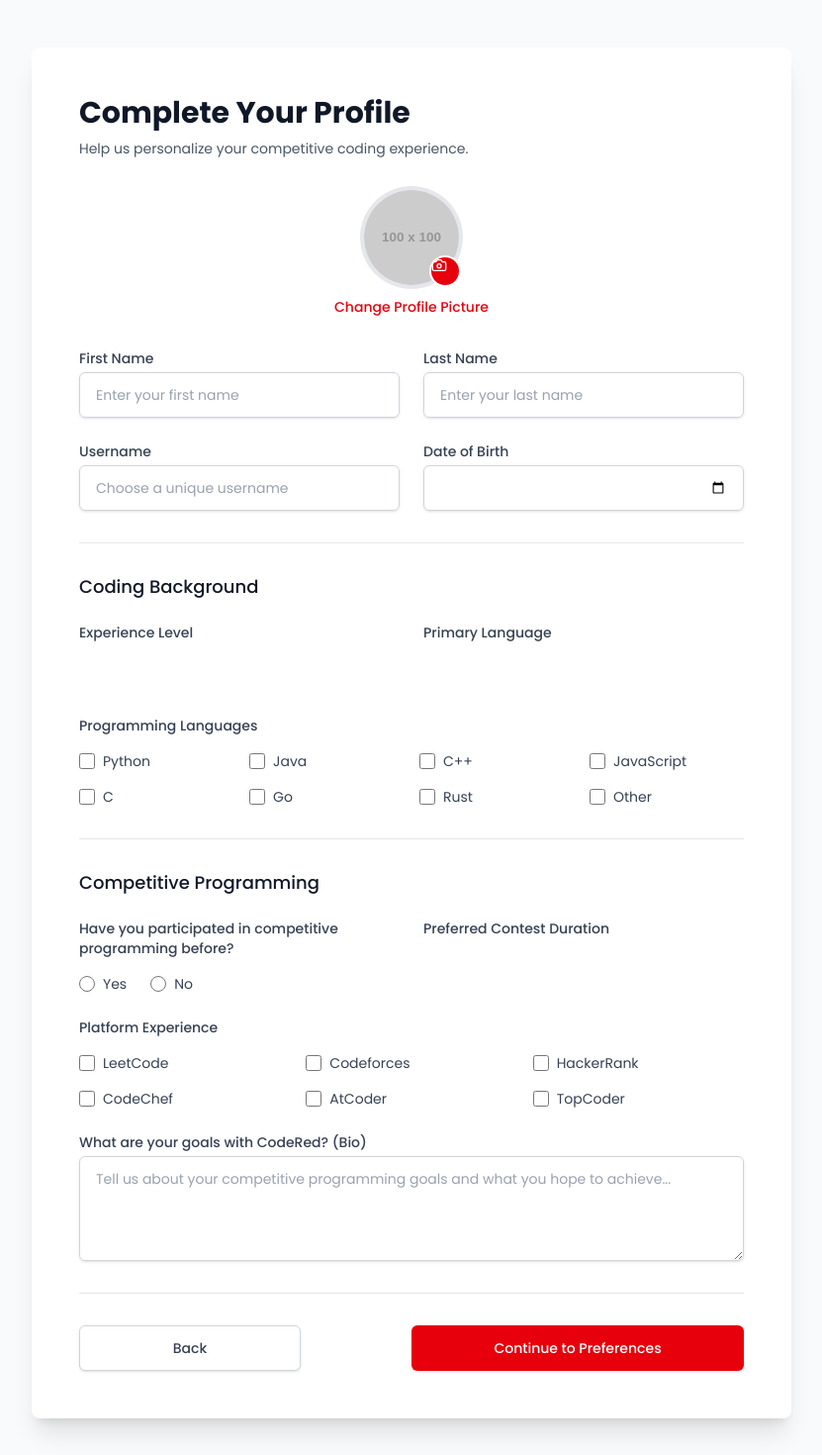
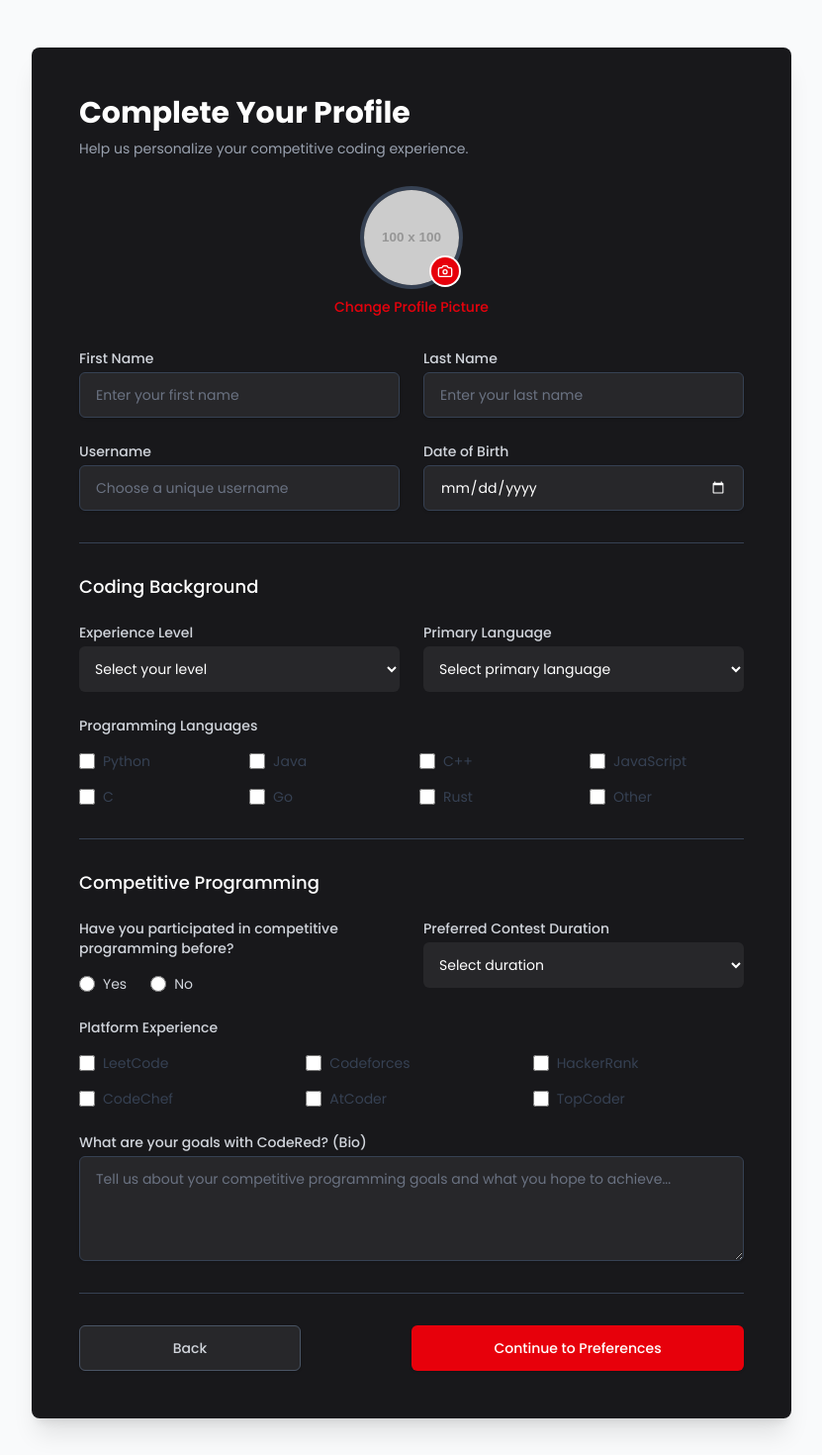
Before and after one commit to Ashu-Arudia/CodeRed, a Next.js app in the folder client/: page /profile in a window 1280 px wide. Shown: the top 1470 px of the page at 99% size, without its empty margins (224-1055 px from the left). Built offline with nearby package versions, Linux system fonts and the light colour scheme.

Commit message:
changes in the home and login

```diff
--- a/client/src/app/login/page.tsx
+++ b/client/src/app/login/page.tsx
@@ -11,6 +11,14 @@ import {
   Zap,
   Users,
 } from "lucide-react";
+
+import { Metal_Mania } from "next/font/google";
+import { useRouter } from "next/navigation";
+
+const metalMania = Metal_Mania({
+  subsets: ["latin"],
+  weight: "400",
+});
 
 
 const GoogleIcon = () => (
@@ -154,17 +162,7 @@ export default function LoginPage() {
   };
 
   return (
-    <div className="min-h-screen bg-gray-950 text-gray-100 flex items-center justify-center p-4">
-      <div
-        className="absolute inset-0 bg-cover bg-center opacity-10"
-        style={{
-          backgroundImage:
-            'url("https://images.unsplash.com/photo-1549605335-d226a1170669?q=80&w=2940&auto=format&fit=crop&ixlib-rb-4.0.3&ixid=M3wxMjA3fDB8MHxwaG90by1wYWdlfHx8fGVufDB8fHx8fA%3D%3D")',
-          backgroundBlendMode: "multiply",
-        }}
-      ></div>
-      <div className="absolute inset-0 bg-gradient-to-br from-red-900/10 via-transparent to-black/50 z-0"></div>
-
+    <div className="min-h-screen bg-white text-gray-100 flex items-center justify-center p-4">
       <div className="relative z-10 grid grid-cols-1 lg:grid-cols-2 bg-gray-900/90 backdrop-blur-md rounded-xl shadow-2xl overflow-hidden max-w-6xl w-full">
         {/* Left Section - Marketing Content */}
         <div className="bg-red-800/10 p-8 md:p-12 lg:p-16 flex flex-col justify-between relative overflow-hidden">
@@ -172,11 +170,12 @@ export default function LoginPage() {
           <div className="absolute bottom-1/4 right-1/4 w-80 h-80 bg-blue-600/10 rounded-full mix-blend-multiply filter blur-xl animate-blob animation-delay-2000 opacity-50"></div>
 
           <div>
-            <div className="flex items-center text-red-500 text-2xl font-bold mb-6">
-              <span className="w-8 h-8 bg-red-600 rounded-md flex items-center justify-center text-white mr-2 text-lg font-bold">
-                &lt;/&gt;
-              </span>
-              CodeRed
+            <div className="flex items-center  text-2xl font-bold mb-6">
+              <div
+                className={`flex gap-2 text-4xl px-1 ${metalMania.className} relative`}
+              >
+                Code <p className="text-red-600">Red </p>
+              </div>
             </div>
             <h1 className="text-3xl md:text-4xl font-extrabold text-white mb-4 leading-tight">
               The ultimate competitive coding platform where developers sharpen
@@ -215,7 +214,7 @@ export default function LoginPage() {
         </div>
 
         {/* Right Section - Login Form */}
-        <div className="p-8 md:p-12 lg:p-16 bg-gray-800 flex flex-col justify-center">
+        <div className="p-8 md:p-12 lg:p-16 bg-zinc-800 flex flex-col justify-center">
           <h2 className="text-3xl font-bold text-white mb-2">
             {isLogin ? "Welcome Back" : "Create Account"}
           </h2>
--- a/client/src/app/profile/page.tsx
+++ b/client/src/app/profile/page.tsx
@@ -137,12 +137,14 @@ export default function CompleteProfilePage() {
       </div>
 
       <div className="min-h-screen bg-gray-50 flex items-center justify-center py-12 px-4 sm:px-6 lg:px-8">
-        <div className="max-w-3xl w-full bg-white p-8 md:p-12 shadow-xl rounded-lg">
+       <div className="max-w-3xl w-full bg-zinc-900 p-8 md:p-12 shadow-xl rounded-lg">
   <div>
-            <h2 className="text-3xl font-extrabold text-gray-900">
+    {/* Corrected: Text color changed to white for high contrast */}
+    <h2 className="text-3xl font-extrabold text-white">
       Complete Your Profile
     </h2>
-            <p className="mt-2 text-sm text-gray-600">
+    {/* Corrected: Text color changed to light gray */}
+    <p className="mt-2 text-sm text-gray-400">
       Help us personalize your competitive coding experience.
     </p>
   </div>
@@ -151,7 +153,7 @@ export default function CompleteProfilePage() {
   <div className="mt-8 flex flex-col items-center">
     <div className="relative">
       <img
-                className="h-24 w-24 rounded-full object-cover ring-4 ring-gray-200"
+        className="h-24 w-24 rounded-full object-cover ring-4 ring-gray-700" // Corrected: Ring color made visible
         src={
           profilePhotoPreview ||
           "https://placehold.co/100x100/E2E8F0/A0AEC0?text=User"
@@ -160,7 +162,7 @@ export default function CompleteProfilePage() {
       />
       <label
         htmlFor="profile-photo-input"
-                className="absolute bottom-0 right-0 block h-7 w-7 rounded-full bg-red-600 text-white items-center justify-center ring-2 ring-white cursor-pointer"
+        className="absolute bottom-0 right-0 flex h-7 w-7 rounded-full bg-red-600 text-white items-center justify-center ring-2 ring-white cursor-pointer" // Corrected: Added 'flex' to center icon
       >
         <Camera size={16} />
         <input
@@ -188,7 +190,7 @@ export default function CompleteProfilePage() {
       <div>
         <label
           htmlFor="first-name"
-                  className="block text-sm font-medium text-gray-700"
+          className="block text-sm font-medium text-gray-300" // Corrected: Label color
         >
           First Name
         </label>
@@ -199,13 +201,14 @@ export default function CompleteProfilePage() {
           value={firstName}
           onChange={(e) => setFirstName(e.target.value)}
           placeholder="Enter your first name"
-                  className="mt-1 block w-full px-4 py-3 border border-gray-300 rounded-md shadow-sm placeholder-gray-400 focus:outline-none focus:ring-red-500 focus:border-red-500 sm:text-sm"
+          // Corrected: Added dark bg, light text, dark border, and dark placeholder
+          className="mt-1 block w-full px-4 py-3 bg-zinc-800 text-white border border-gray-700 rounded-md shadow-sm placeholder-gray-500 focus:outline-none focus:ring-red-500 focus:border-red-500 sm:text-sm"
         />
       </div>
       <div>
         <label
           htmlFor="last-name"
-                  className="block text-sm font-medium text-gray-700"
+          className="block text-sm font-medium text-gray-300" // Corrected: Label color
         >
           Last Name
         </label>
@@ -216,13 +219,14 @@ export default function CompleteProfilePage() {
           value={lastName}
           onChange={(e) => setLastName(e.target.value)}
           placeholder="Enter your last name"
-                  className="mt-1 block w-full px-4 py-3 border border-gray-300 rounded-md shadow-sm placeholder-gray-400 focus:outline-none focus:ring-red-500 focus:border-red-500 sm:text-sm"
+          // Corrected: Added dark bg, light text, dark border, and dark placeholder
+          className="mt-1 block w-full px-4 py-3 bg-zinc-800 text-white border border-gray-700 rounded-md shadow-sm placeholder-gray-500 focus:outline-none focus:ring-red-500 focus:border-red-500 sm:text-sm"
         />
       </div>
       <div>
         <label
           htmlFor="username"
-                  className="block text-sm font-medium text-gray-700"
+          className="block text-sm font-medium text-gray-300" // Corrected: Label color
         >
           Username
         </label>
@@ -233,38 +237,42 @@ export default function CompleteProfilePage() {
           value={username}
           onChange={(e) => setUsername(e.target.value)}
           placeholder="Choose a unique username"
-                  className="mt-1 block w-full px-4 py-3 border border-gray-300 rounded-md shadow-sm placeholder-gray-400 focus:outline-none focus:ring-red-500 focus:border-red-500 sm:text-sm"
+          // Corrected: Added dark bg, light text, dark border, and dark placeholder
+          className="mt-1 block w-full px-4 py-3 bg-zinc-800 text-white border border-gray-700 rounded-md shadow-sm placeholder-gray-500 focus:outline-none focus:ring-red-500 focus:border-red-500 sm:text-sm"
         />
       </div>
       <div className="relative">
         <label
           htmlFor="dob"
-                  className="block text-sm font-medium text-gray-700"
+          className="block text-sm font-medium text-gray-300" // Corrected: Label color
         >
           Date of Birth
         </label>
         <input
-                  type="date" // Changed to type="date" for better UX
+          type="date" // This automatically provides a calendar picker
           name="dob"
           id="dob"
           value={dob}
           onChange={(e) => setDob(e.target.value)}
           placeholder="mm/dd/yyyy"
-                  className="mt-1 block w-full px-4 py-3 border border-gray-300 rounded-md shadow-sm placeholder-gray-400 focus:outline-none focus:ring-red-500 focus:border-red-500 sm:text-sm"
+          // Corrected: Added dark bg, light text, dark border.
+          // Note: [color-scheme:dark] hints to the browser to use a dark calendar
+          className="mt-1 block w-full px-4 py-3 bg-zinc-800 text-white border border-gray-700 rounded-md shadow-sm placeholder-gray-500 focus:outline-none focus:ring-red-500 focus:border-red-500 sm:text-sm [color-scheme:dark]"
         />
       </div>
     </div>
 
     {/* Coding Background */}
-            <div className="border-t border-gray-200 pt-8">
-              <h3 className="text-lg font-medium leading-6 text-gray-900">
+    {/* Corrected: Border color */}
+    <div className="border-t border-gray-700 pt-8">
+      <h3 className="text-lg font-medium leading-6 text-white"> {/* Corrected: Text color */}
         Coding Background
       </h3>
       <div className="mt-6 grid grid-cols-1 md:grid-cols-2 gap-6">
         <div>
           <label
             htmlFor="experience-level"
-                    className="block text-sm font-medium text-gray-700"
+            className="block text-sm font-medium text-gray-300" // Corrected: Label color
           >
             Experience Level
           </label>
@@ -273,7 +281,8 @@ export default function CompleteProfilePage() {
             name="experience-level"
             value={experienceLevel}
             onChange={(e) => setExperienceLevel(e.target.value)}
-                    className="mt-1 block w-full pl-3 pr-10 py-3 text-base border-gray-300 focus:outline-none focus:ring-red-500 focus:border-red-500 sm:text-sm rounded-md"
+            // Corrected: Added dark bg, light text, dark border
+            className="mt-1 block w-full pl-3 pr-10 py-3 text-base bg-zinc-800 text-white border-gray-700 focus:outline-none focus:ring-red-500 focus:border-red-500 sm:text-sm rounded-md"
           >
             <option value="" disabled>
               Select your level
@@ -287,7 +296,7 @@ export default function CompleteProfilePage() {
         <div>
           <label
             htmlFor="primary-language"
-                    className="block text-sm font-medium text-gray-700"
+            className="block text-sm font-medium text-gray-300" // Corrected: Label color
           >
             Primary Language
           </label>
@@ -296,7 +305,8 @@ export default function CompleteProfilePage() {
             name="primary-language"
             value={primaryLanguage}
             onChange={(e) => setPrimaryLanguage(e.target.value)}
-                    className="mt-1 block w-full pl-3 pr-10 py-3 text-base border-gray-300 bg-zinc-00 focus:outline-none focus:ring-red-500 focus:border-red-500 sm:text-sm rounded-md"
+            // Corrected: Removed 'bg-zinc-00', added dark bg, light text, dark border
+            className="mt-1 block w-full pl-3 pr-10 py-3 text-base bg-zinc-800 text-white border-gray-700 focus:outline-none focus:ring-red-500 focus:border-red-500 sm:text-sm rounded-md"
           >
             <option value="" disabled>
               Select primary language
@@ -313,10 +323,11 @@ export default function CompleteProfilePage() {
         </div>
       </div>
       <div className="mt-6">
-                <label className="block text-sm font-medium text-gray-700">
+        <label className="block text-sm font-medium text-gray-300"> {/* Corrected: Label color */}
           Programming Languages
         </label>
-                <div className="mt-4 grid grid-cols-2 md:grid-cols-4 gap-4">
+        {/* Assuming <Checkbox> component's internal labels are styled correctly or this label is enough */}
+        <div className="mt-4 grid grid-cols-2 md:grid-cols-4 gap-4 text-gray-300">
           <Checkbox
             id="lang-python"
             label="Python"
@@ -370,13 +381,14 @@ export default function CompleteProfilePage() {
     </div>
 
     {/* Competitive Programming */}
-            <div className="border-t border-gray-200 pt-8">
-              <h3 className="text-lg font-medium leading-6 text-gray-900">
+    {/* Corrected: Border color */}
+    <div className="border-t border-gray-700 pt-8">
+      <h3 className="text-lg font-medium leading-6 text-white"> {/* Corrected: Text color */}
         Competitive Programming
       </h3>
       <div className="mt-6 grid grid-cols-1 md:grid-cols-2 gap-6">
         <div>
-                  <label className="block text-sm font-medium text-gray-700">
+          <label className="block text-sm font-medium text-gray-300"> {/* Corrected: Label color */}
             Have you participated in competitive programming before?
           </label>
           <fieldset className="mt-4">
@@ -388,11 +400,11 @@ export default function CompleteProfilePage() {
                   type="radio"
                   value="yes"
                   onChange={(e) => setParticipated(e.target.value)}
-                          className="h-4 w-4 text-red-600 focus:ring-red-500 border-gray-300"
+                  className="h-4 w-4 text-red-600 focus:ring-red-500 border-gray-600" // Corrected: Border color
                 />
                 <label
                   htmlFor="participated-yes"
-                          className="ml-2 block text-sm text-gray-700"
+                  className="ml-2 block text-sm text-gray-300" // Corrected: Label color
                 >
                   Yes
                 </label>
@@ -404,11 +416,11 @@ export default function CompleteProfilePage() {
                   type="radio"
                   value="no"
                   onChange={(e) => setParticipated(e.target.value)}
-                          className="h-4 w-4 text-red-600 focus:ring-red-500 border-gray-300"
+                  className="h-4 w-4 text-red-600 focus:ring-red-500 border-gray-600" // Corrected: Border color
                 />
                 <label
                   htmlFor="participated-no"
-                          className="ml-2 block text-sm text-gray-700"
+                  className="ml-2 block text-sm text-gray-300" // Corrected: Label color
                 >
                   No
                 </label>
@@ -419,7 +431,7 @@ export default function CompleteProfilePage() {
         <div>
           <label
             htmlFor="contest-duration"
-                    className="block text-sm font-medium text-gray-700"
+            className="block text-sm font-medium text-gray-300" // Corrected: Label color
           >
             Preferred Contest Duration
           </label>
@@ -428,7 +440,8 @@ export default function CompleteProfilePage() {
             name="contest-duration"
             value={preferredDuration}
             onChange={(e) => setPreferredDuration(e.target.value)}
-                    className="mt-1 block w-full pl-3 pr-10 py-3 text-base border-gray-300 focus:outline-none focus:ring-red-500 focus:border-red-500 sm:text-sm rounded-md"
+            // Corrected: Added dark bg, light text, dark border
+            className="mt-1 block w-full pl-3 pr-10 py-3 text-base bg-zinc-800 text-white border-gray-700 focus:outline-none focus:ring-red-500 focus:border-red-500 sm:text-sm rounded-md"
           >
             <option value="" disabled>
               Select duration
@@ -440,10 +453,11 @@ export default function CompleteProfilePage() {
         </div>
       </div>
       <div className="mt-6">
-                <label className="block text-sm font-medium text-gray-700">
+        <label className="block text-sm font-medium text-gray-300"> {/* Corrected: Label color */}
           Platform Experience
         </label>
         <div className="mt-4 grid grid-cols-2 md:grid-cols-3 gap-4">
+          {/* Assuming <Checkbox> component is styled for dark mode or inherits text color */}
           <Checkbox
             id="platform-leetcode"
             label="LeetCode"
@@ -461,6 +475,7 @@ export default function CompleteProfilePage() {
             label="HackerRank"
             value="hackerrank"
             onChange={() => {}}
+
           />
           <Checkbox
             id="platform-codechef"
@@ -485,7 +500,7 @@ export default function CompleteProfilePage() {
       <div className="mt-6">
         <label
           htmlFor="goals"
-                  className="block text-sm font-medium text-gray-700"
+          className="block text-sm font-medium text-gray-300" // Corrected: Label color
         >
           What are your goals with CodeRed? (Bio)
         </label>
@@ -496,16 +511,19 @@ export default function CompleteProfilePage() {
           value={goals}
           onChange={(e) => setGoals(e.target.value)}
           placeholder="Tell us about your competitive programming goals and what you hope to achieve..."
-                  className="mt-1 block w-full px-4 py-3 border border-gray-300 rounded-md shadow-sm placeholder-gray-400 focus:outline-none focus:ring-red-500 focus:border-red-500 sm:text-sm"
+          // Corrected: Added dark bg, light text, dark border, and dark placeholder
+          className="mt-1 block w-full px-4 py-3 bg-zinc-800 text-white border border-gray-700 rounded-md shadow-sm placeholder-gray-500 focus:outline-none focus:ring-red-500 focus:border-red-500 sm:text-sm"
         ></textarea>
       </div>
     </div>
 
     {/* Form Actions */}
-            <div className="flex justify-between pt-8 border-t border-gray-200">
+    {/* Corrected: Border color */}
+    <div className="flex justify-between pt-8 border-t border-gray-700">
       <button
         type="button"
-                className="w-1/3 py-3 px-6 border border-gray-300 rounded-md shadow-sm text-sm font-medium text-gray-700 bg-white hover:bg-gray-50 focus:outline-none focus:ring-2 focus:ring-offset-2 focus:ring-red-500"
+        // Corrected: Dark-mode-friendly "Back" button
+        className="w-1/3 py-3 px-6 border border-gray-600 rounded-md shadow-sm text-sm font-medium text-gray-300 bg-zinc-800 hover:bg-zinc-700 focus:outline-none focus:ring-2 focus:ring-offset-2 focus:ring-red-500"
       >
         Back
       </button>
```
Also changed, not shown: client/src/app/page.tsx (+82 -55 lines). Lines whose indentation alone changed are shown as unchanged.
